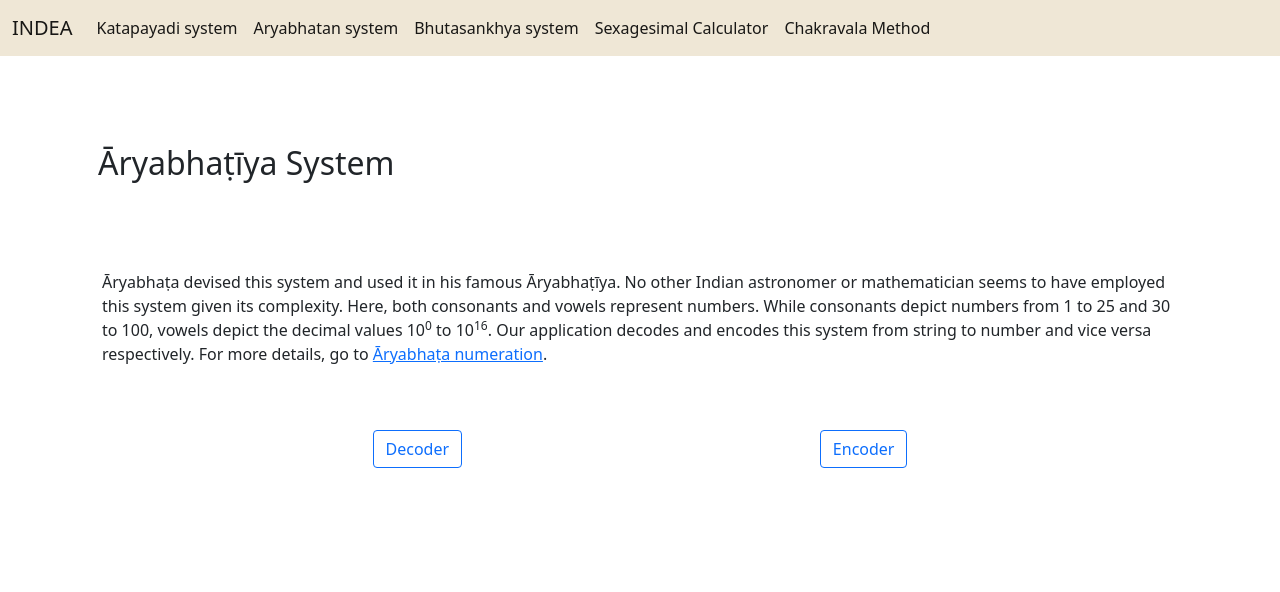
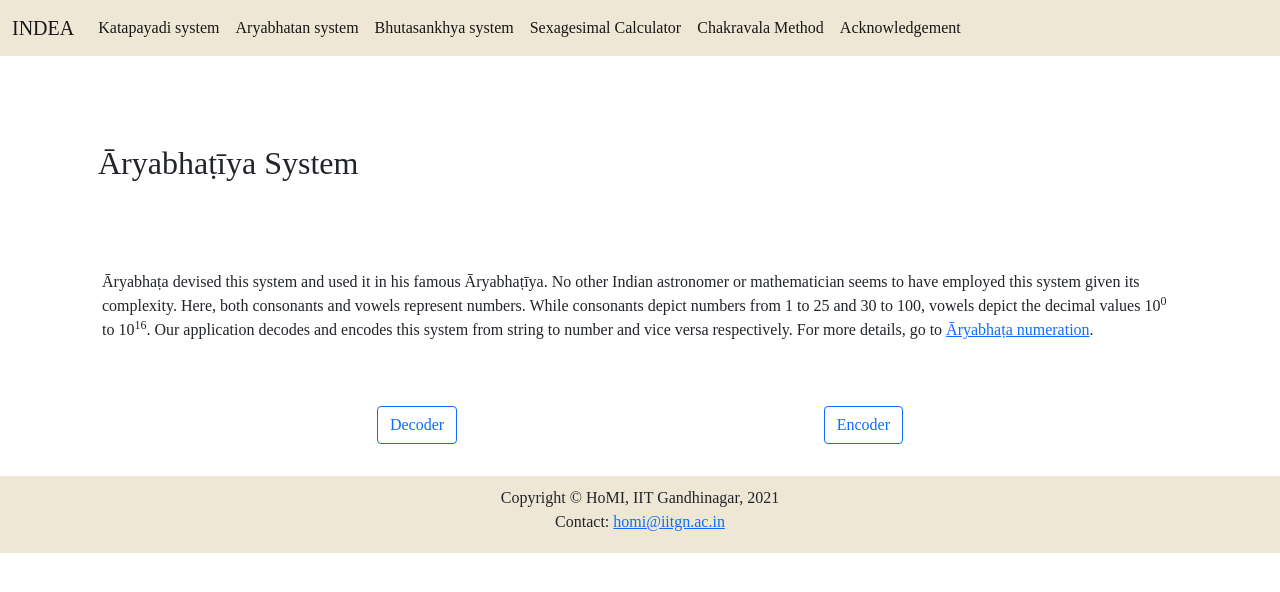
Before and after one commit to HrushikeshPawar/HoMI-Project, a Flask app: page /aryabhatan in a window 1280 px wide. Shown: the top 592 px of the page. Run offline with Flask 2, Linux system fonts and the light colour scheme.

Commit message:
Added Footer and changed font

```diff
--- a/app/templates/base.html
+++ b/app/templates/base.html
@@ -7,6 +7,23 @@
 
     <link href="https://cdn.jsdelivr.net/npm/bootstrap@5.0.2/dist/css/bootstrap.min.css" rel="stylesheet" integrity="sha384-EVSTQN3/azprG1Anm3QDgpJLIm9Nao0Yz1ztcQTwFspd3yD65VohhpuuCOmLASjC" crossorigin="anonymous">
 
+    <style>
+        html *{
+            font-family: 'Spectral', serif;
+        }
+        footer {
+            clear: both;
+            position: relative;
+            width: 100%;
+            text-align: center;
+            padding: 3px;
+            background-color: #efe7d6;
+            padding-top: 10px;
+        }
+        .container{
+            height: 100%;
+        }
+    </style>
 
     {% if title %}
         <title>HoMI - {{ title }}</title>
@@ -53,6 +70,10 @@
                     <li class="nav-item">
                         <a class="nav-link active" aria-current="page" href="/chakravala">Chakravala Method</a>
                     </li>
+
+                    <li class="nav-item">
+                        <a class="nav-link active" aria-current="page" href="/acknowledgement">Acknowledgement</a>
+                    </li>
                 </ul>
             </div>
         </div>
@@ -61,6 +82,11 @@
     <div class="container">
     {% block content %}{% endblock content %}
     </div>
+
+    <footer>
+        <p>Copyright © HoMI, IIT Gandhinagar, 2021<br>
+        Contact: <a href="mailto:homi@iitgn.ac.in">homi@iitgn.ac.in</a></p>
+    </footer>
 
     <!-- Optional JavaScript; choose one of the two! -->
     <!-- Option 1: Bootstrap Bundle with Popper -->
```
